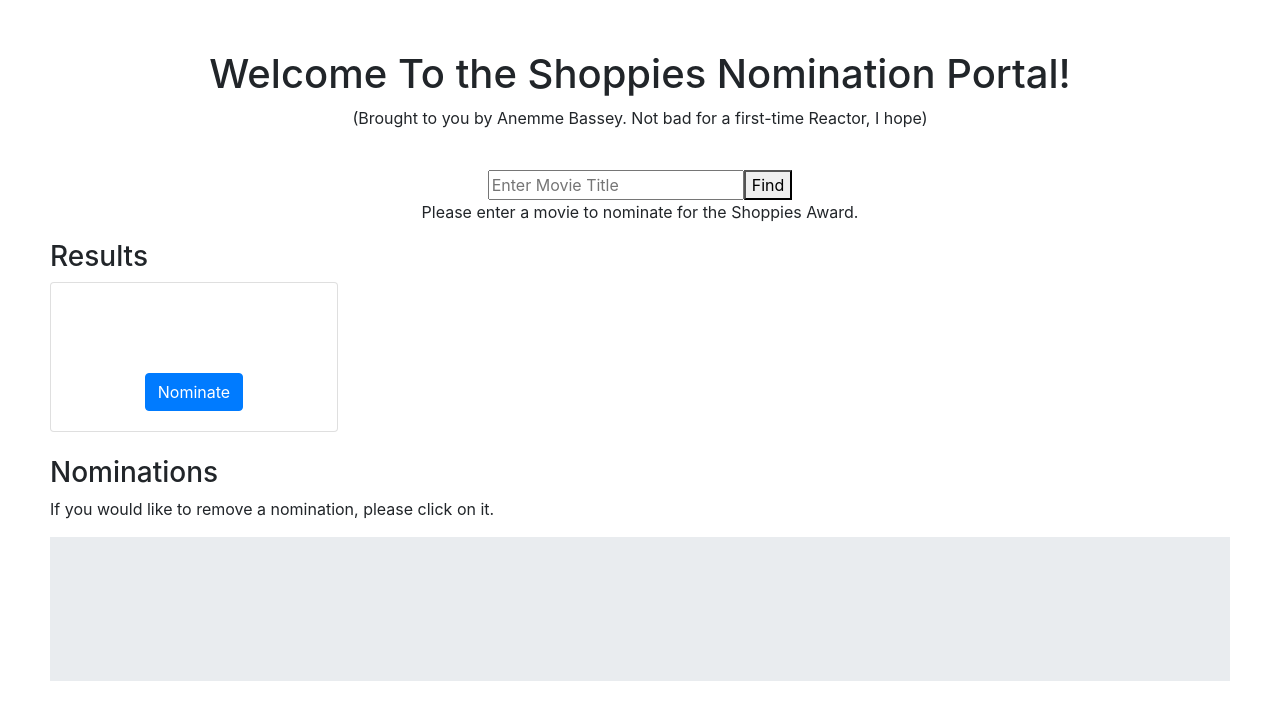
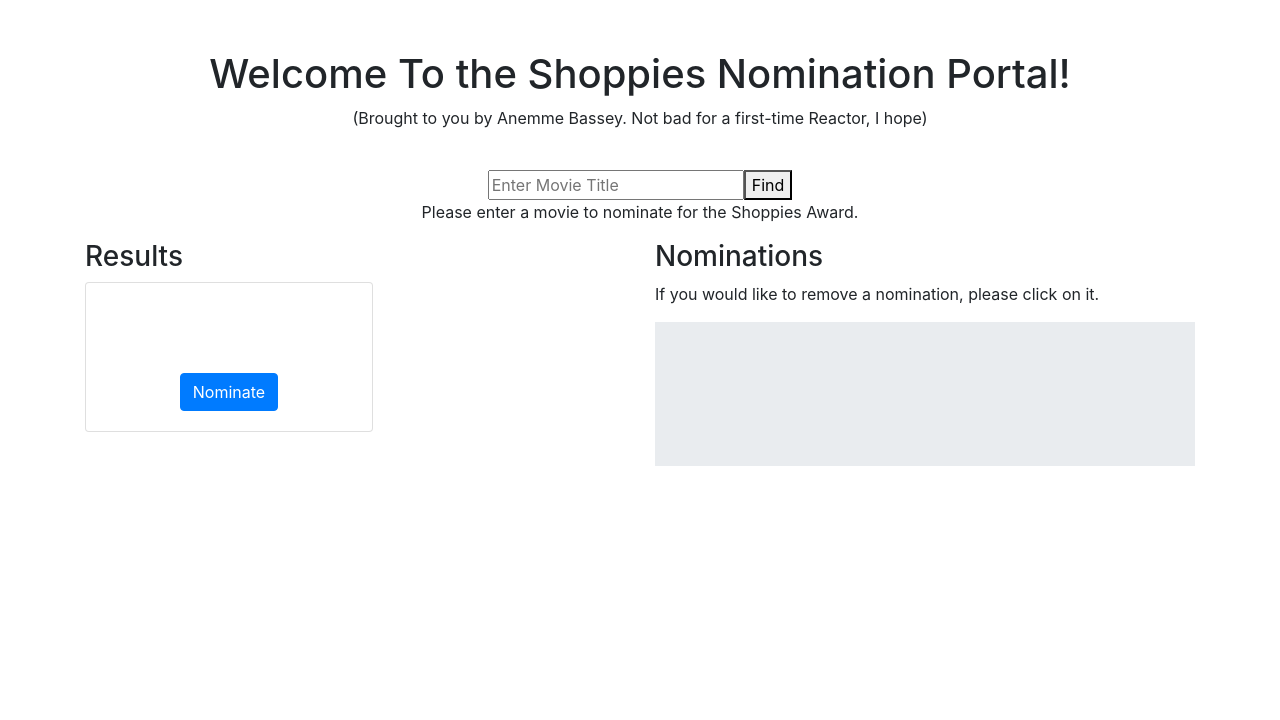
Before and after one commit to abassey/shoppies-w21, a React (Create React App) app: page / in a window 1280 px wide. Shown: the top 720 px of the page. Built offline with nearby package versions, Linux system fonts and the light colour scheme.

Commit message:
seperated page into coloumns

```diff
--- a/src/App.js
+++ b/src/App.js
@@ -6,6 +6,9 @@
 import Button from 'react-bootstrap/Button';
 import Jumbotron from 'react-bootstrap/Jumbotron';
 import toast from 'toasted-notes';
+import Container from 'react-bootstrap/Container';
+import Row from 'react-bootstrap/Row';
+import Col from 'react-bootstrap/Col';
 import './App.css';
 import 'bootstrap/dist/css/bootstrap.min.css';
 import 'toasted-notes/src/styles.css';
@@ -109,6 +112,9 @@
           <p>Please enter a movie to nominate for the Shoppies Award.</p>
         </form>
         <Result isNotMovie={this.state.isNotMovie}/>
+        <Container>
+          <Row>
+            <Col>
                 <h3 style={{textAlign: 'left'}}>Results</h3>
                   <Card style={{ width: '18rem' }}>
                     <Card.Body>
@@ -122,6 +128,8 @@
                     </Card.Body>
                   </Card>
                 <br/>
+            </Col>
+            <Col>
                 <h3 style={{textAlign: 'left'}}>Nominations</h3>
                 <p style={{textAlign: 'left'}}>If you would like to remove a nomination, please click on it.</p>
                 <Jumbotron fluid>
@@ -129,6 +137,9 @@
                   <List entries={this.state.nomList} delete={this.deleteEntry}/>
                   </ul>
                 </Jumbotron>
+            </Col>
+          </Row>
+        </Container>
       </div>
     );
   }
```
Lines whose indentation alone changed are shown as unchanged.
